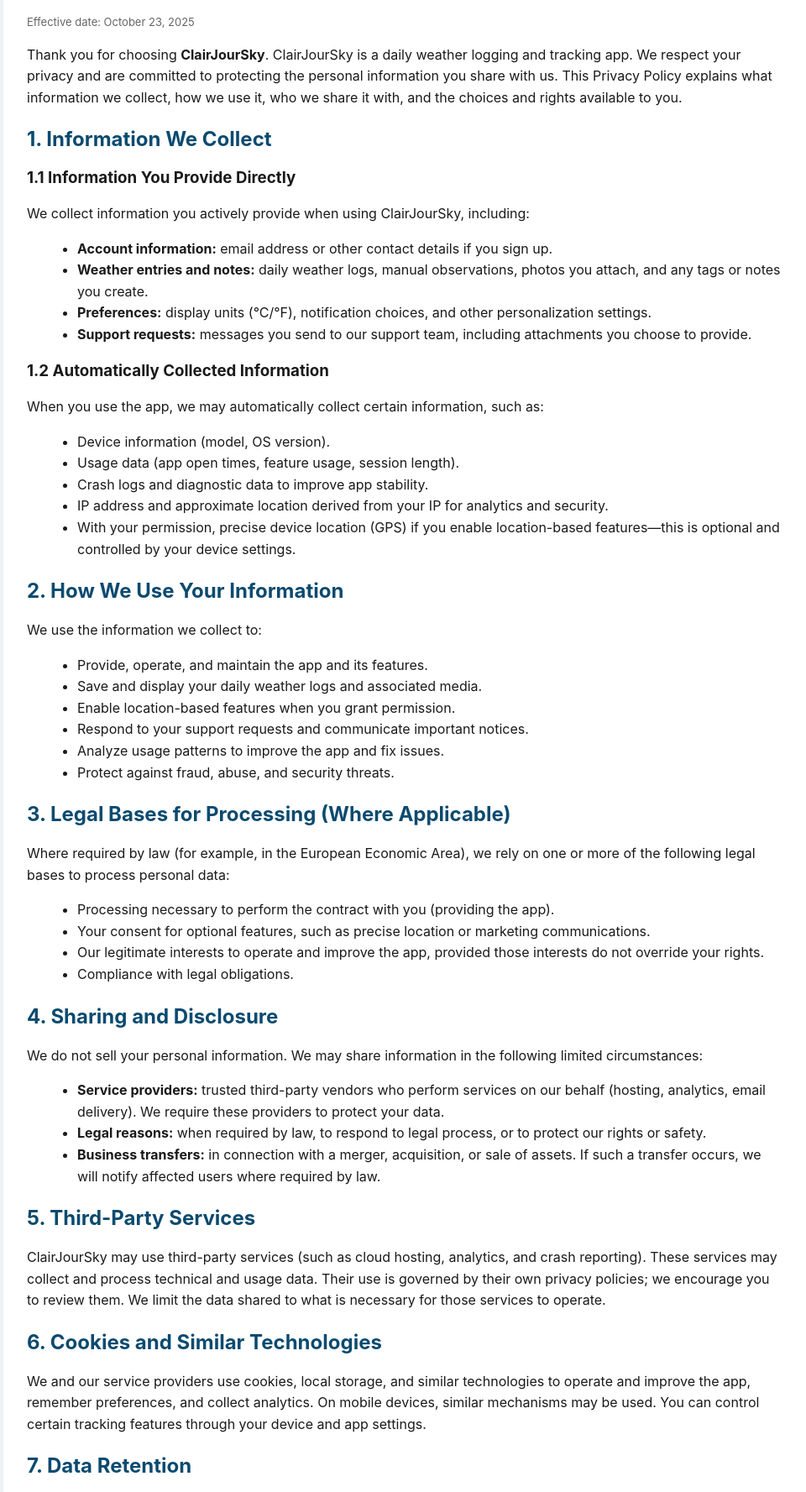
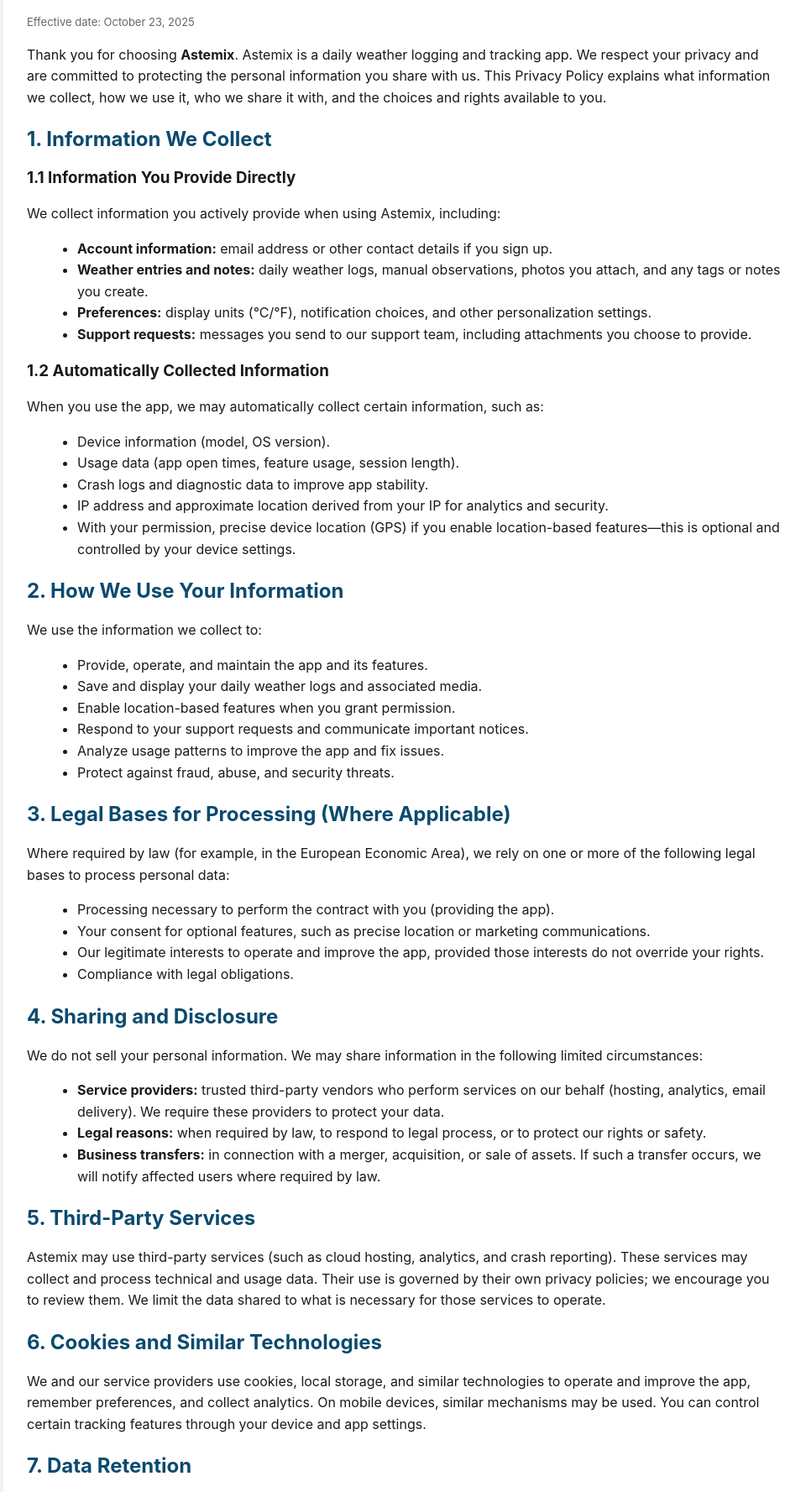
Before and after one commit to zxjota/ClairJourSky-WEB, a plain HTML site: page index.html in a window 1280 px wide. Shown: the part 113-1890 px from the top of the page at 84% size, without its empty margins (158-1118 px from the left). Drawn offline with Linux system fonts and the light colour scheme.

Commit message:
Update index.html

```diff
--- a/index.html
+++ b/index.html
@@ -3,7 +3,7 @@
 <head>
   <meta charset="utf-8">
   <meta name="viewport" content="width=device-width,initial-scale=1">
-  <title>ClairJourSky — Privacy Policy</title>
+  <title>Astemix — Privacy Policy</title>
   <style>
     body { font-family: -apple-system, BlinkMacSystemFont, "Segoe UI", Roboto, "Helvetica Neue", Arial, sans-serif; background:#f6f7fb; color:#1a1a1a; margin:0; padding:24px; }
     .card { max-width:900px; margin:24px auto; background:#ffffff; padding:28px; border-radius:10px; box-shadow:0 6px 20px rgba(15,30,50,0.06); }
@@ -22,12 +22,12 @@
     <h1>Privacy Policy</h1>
     <p class="meta">Effective date: October 23, 2025</p>
 
-    <p>Thank you for choosing <strong>ClairJourSky</strong>. ClairJourSky is a daily weather logging and tracking app. We respect your privacy and are committed to protecting the personal information you share with us. This Privacy Policy explains what information we collect, how we use it, who we share it with, and the choices and rights available to you.</p>
+    <p>Thank you for choosing <strong>Astemix</strong>. Astemix is a daily weather logging and tracking app. We respect your privacy and are committed to protecting the personal information you share with us. This Privacy Policy explains what information we collect, how we use it, who we share it with, and the choices and rights available to you.</p>
 
     <h2>1. Information We Collect</h2>
 
     <h3>1.1 Information You Provide Directly</h3>
-    <p>We collect information you actively provide when using ClairJourSky, including:</p>
+    <p>We collect information you actively provide when using Astemix, including:</p>
     <ul>
       <li><strong>Account information:</strong> email address or other contact details if you sign up.</li>
       <li><strong>Weather entries and notes:</strong> daily weather logs, manual observations, photos you attach, and any tags or notes you create.</li>
@@ -74,7 +74,7 @@
     </ul>
 
     <h2>5. Third-Party Services</h2>
-    <p>ClairJourSky may use third-party services (such as cloud hosting, analytics, and crash reporting). These services may collect and process technical and usage data. Their use is governed by their own privacy policies; we encourage you to review them. We limit the data shared to what is necessary for those services to operate.</p>
+    <p>Astemix may use third-party services (such as cloud hosting, analytics, and crash reporting). These services may collect and process technical and usage data. Their use is governed by their own privacy policies; we encourage you to review them. We limit the data shared to what is necessary for those services to operate.</p>
 
     <h2>6. Cookies and Similar Technologies</h2>
     <p>We and our service providers use cookies, local storage, and similar technologies to operate and improve the app, remember preferences, and collect analytics. On mobile devices, similar mechanisms may be used. You can control certain tracking features through your device and app settings.</p>
@@ -94,7 +94,7 @@
     <p>To exercise these rights, please contact us using the information below. We may need to verify your identity before fulfilling certain requests.</p>
 
     <h2>9. Children</h2>
-    <p>ClairJourSky is not intended for children under 13. We do not knowingly collect personal information from children under 13. If you believe we have inadvertently collected information from a child under the applicable age, please contact us and we will delete the information as required by law.</p>
+    <p>Astemix is not intended for children under 13. We do not knowingly collect personal information from children under 13. If you believe we have inadvertently collected information from a child under the applicable age, please contact us and we will delete the information as required by law.</p>
 
     <h2>10. International Transfers</h2>
     <p>Your information may be transferred to and processed in countries other than your country of residence. We take steps to ensure appropriate safeguards for international transfers, such as contractual protections where required.</p>
@@ -103,7 +103,7 @@
     <p>We use administrative, technical, and physical safeguards to protect the information we collect. While we take reasonable steps to protect your information, no security measure is perfect, and we cannot guarantee absolute security.</p>
 
     <h2>12. California Privacy Rights (CCPA/CPRA)</h2>
-    <p>If you are a resident of California, you may have additional rights under the California Consumer Privacy Act (CCPA) and the California Privacy Rights Act (CPRA), including the right to know, delete, and opt-out of the sale of personal information. ClairJourSky does not sell personal information for monetary consideration. To exercise your California privacy rights, please contact us as described below.</p>
+    <p>If you are a resident of California, you may have additional rights under the California Consumer Privacy Act (CCPA) and the California Privacy Rights Act (CPRA), including the right to know, delete, and opt-out of the sale of personal information. Astemix does not sell personal information for monetary consideration. To exercise your California privacy rights, please contact us as described below.</p>
 
     <h2>13. Changes to This Policy</h2>
     <p>We may update this Privacy Policy from time to time. If we make material changes, we will post the updated policy here and update the effective date. We may also provide additional notice (for example, in the app or via email) when required by law.</p>
@@ -115,7 +115,7 @@
     </div>
 
     <footer>
-      <p>Thank you for using ClairJourSky. Your trust is important to us.</p>
+      <p>Thank you for using Astemix. Your trust is important to us.</p>
     </footer>
   </main>
 </body>
```
